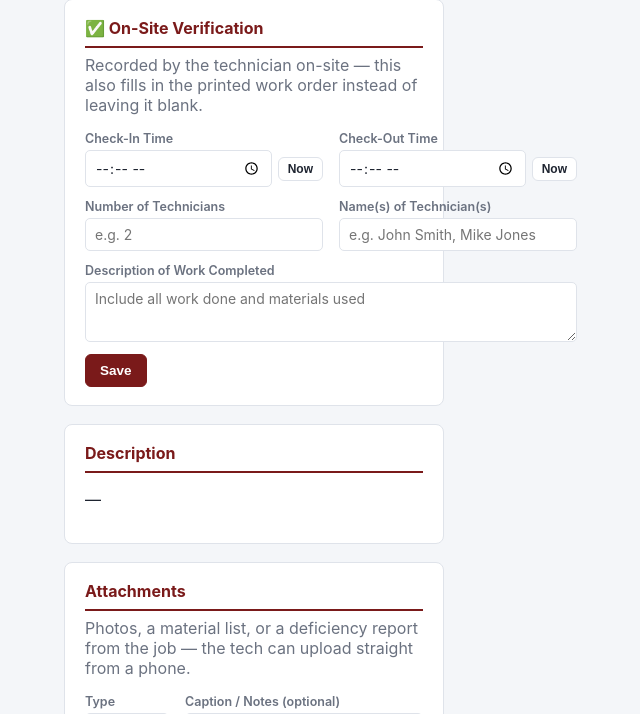
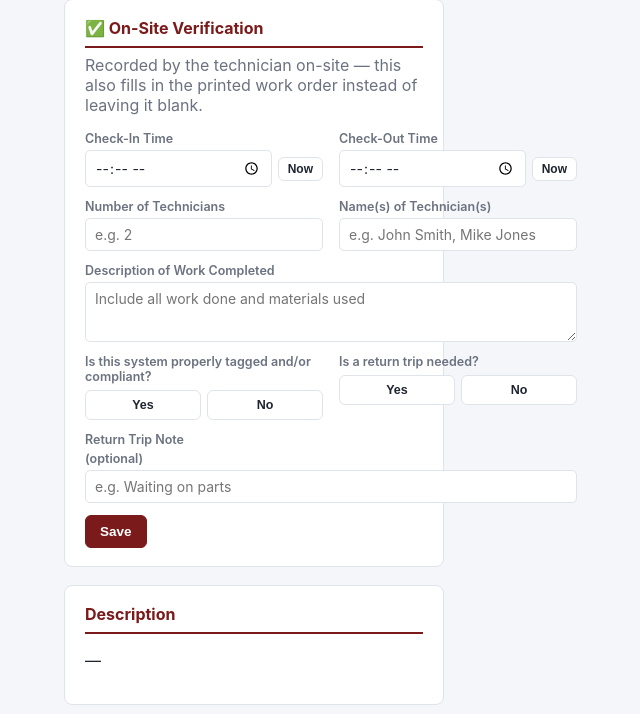
Before and after one commit to ocortezsouthern/scfp-app, a Python web app: template templates/service_call_detail.html in a window 1280 px wide. Shown: the part 399-1113 px from the top of the page, without its empty margins (386-1026 px from the left). Run offline with Jinja, Linux system fonts and the light colour scheme; the template is opened without the code that fills it, so the values that code supplies are empty.

Commit message:
Add tagged/compliant + return trip fields to service call template; centralize yn-toggle JS

```diff
--- a/templates/service_call_detail.html
+++ b/templates/service_call_detail.html
@@ -55,6 +55,21 @@
     <label>Number of Technicians<input type="text" name="num_technicians" value="{{ call['num_technicians'] or '' }}" placeholder="e.g. 2"></label>
     <label>Name(s) of Technician(s)<input type="text" name="technician_names" value="{{ call['technician_names'] or '' }}" placeholder="e.g. John Smith, Mike Jones"></label>
     <label class="span2">Description of Work Completed<textarea name="work_performed" placeholder="Include all work done and materials used">{{ call['work_performed'] or '' }}</textarea></label>
+    <label>Is this system properly tagged and/or compliant?
+      <input type="hidden" name="system_tagged_compliant" value="{{ call['system_tagged_compliant'] or '' }}" class="yn-input">
+      <div class="yn-toggle">
+        <button type="button" class="yn-btn {{ 'active' if call['system_tagged_compliant']=='Yes' else '' }}" data-value="Yes">Yes</button>
+        <button type="button" class="yn-btn {{ 'active' if call['system_tagged_compliant']=='No' else '' }}" data-value="No">No</button>
+      </div>
+    </label>
+    <label>Is a return trip needed?
+      <input type="hidden" name="return_trip_needed" value="{{ call['return_trip_needed'] or '' }}" class="yn-input">
+      <div class="yn-toggle">
+        <button type="button" class="yn-btn {{ 'active' if call['return_trip_needed']=='Yes' else '' }}" data-value="Yes">Yes</button>
+        <button type="button" class="yn-btn {{ 'active' if call['return_trip_needed']=='No' else '' }}" data-value="No">No</button>
+      </div>
+    </label>
+    <label class="span2">Return Trip Note <span class="muted">(optional)</span><input type="text" name="return_trip_note" value="{{ call['return_trip_note'] or '' }}" placeholder="e.g. Waiting on parts"></label>
     <div class="span2"><button type="submit" class="btn primary">Save</button></div>
   </form>
 </div>
```
Also changed, not shown: templates/inspection_form.html (+0 -16 lines).
